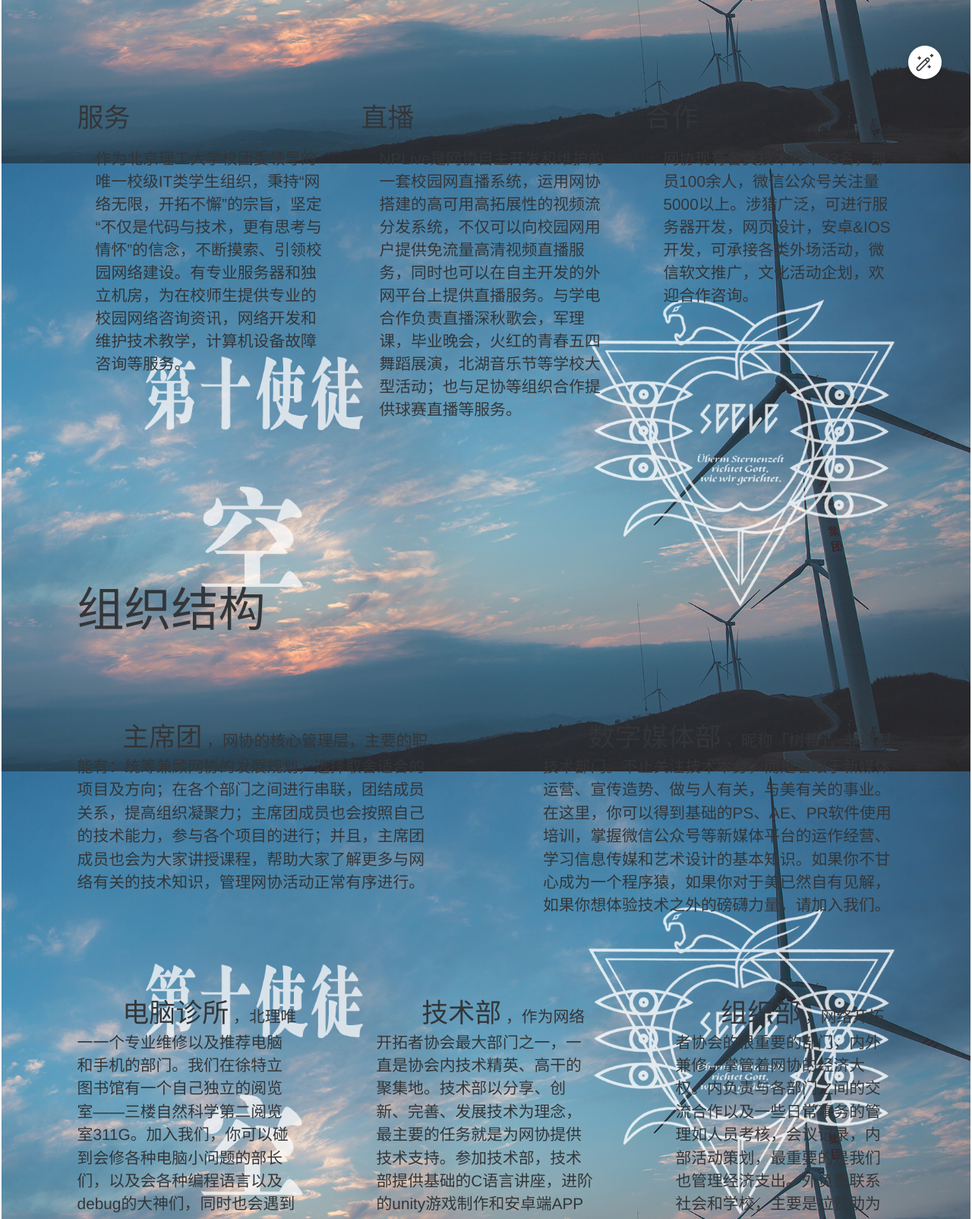
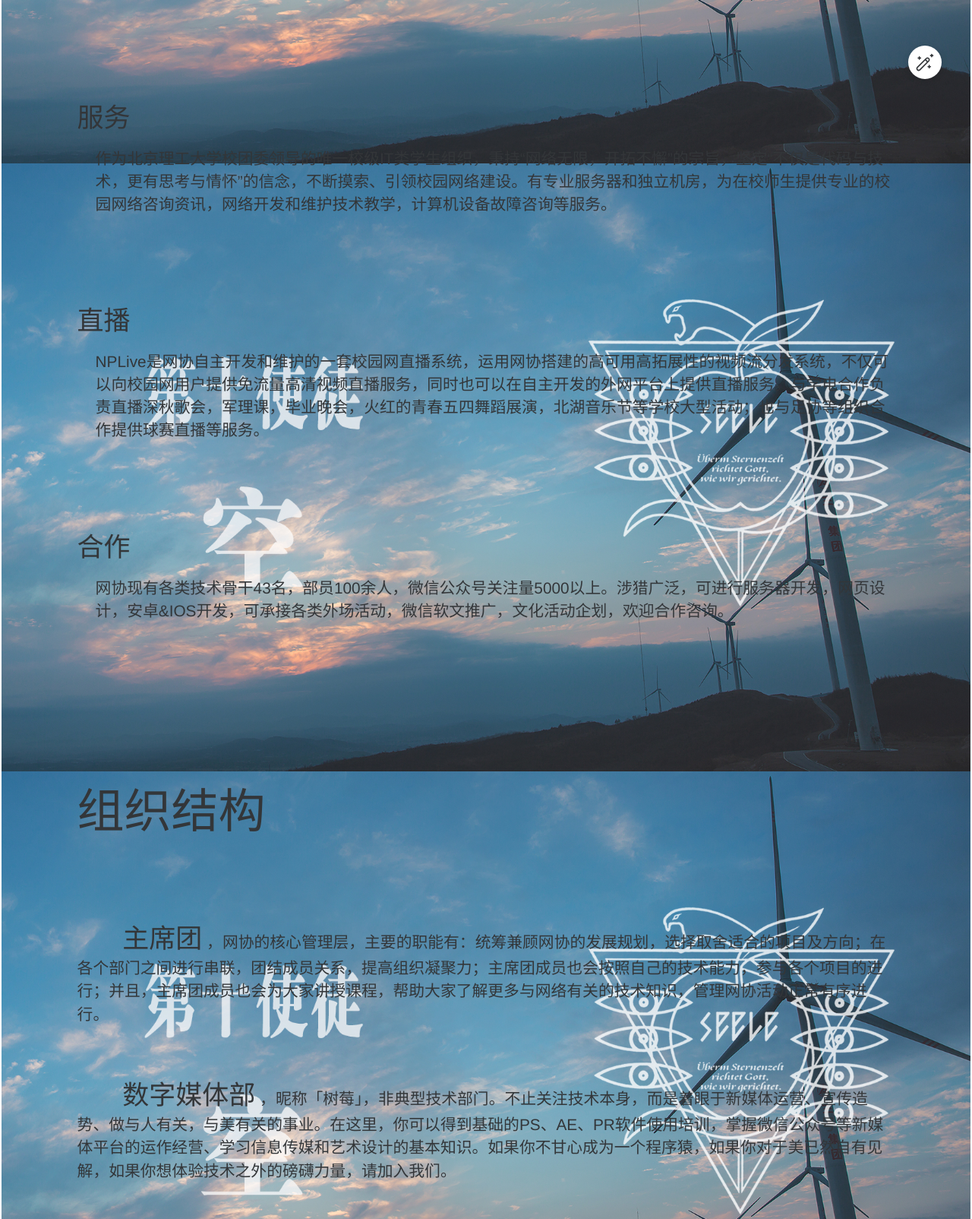
Before and after one commit to BITNP/bitnp-website, a Vue app: page /#/about-us in a window 1280 px wide. Shown: the part 656-2260 px from the top of the page at 76% size. Built offline with nearby package versions, Linux system fonts and the light colour scheme; some icons are missing.

Commit message:
VIEW about-us: BUG cols设为1时不能正常显示
即使n-grid的cols全设为1，改变页面宽度也只能用滚轮左右上下查看整个页面，而不是自动缩窄文本块的宽度。

```diff
--- a/src/views/about-us/aboutUs.vue
+++ b/src/views/about-us/aboutUs.vue
@@ -50,7 +50,7 @@ window.addEventListener("scroll", function () {
                 </div>
 
                 <div style="margin-bottom: 55px;">
-                    <n-grid cols="3" x-gap="45px" y-gap="55px">
+                    <n-grid cols="1" x-gap="45px" y-gap="55px">
                         <n-grid-item offset="0" span="1">
                             <n-space justify="start">
 
@@ -119,7 +119,7 @@ window.addEventListener("scroll", function () {
 
 
                     <div style="margin-bottom: 90px;">
-                        <n-grid cols="2" x-gap="150px" y-gap="55px">
+                        <n-grid cols="1" x-gap="150px" y-gap="55px">
 
                             <n-grid-item offset="0" span="1">
                                 <n-space justify="start">
@@ -154,7 +154,7 @@ window.addEventListener("scroll", function () {
                     </div>
 
                     <div style="margin-bottom: 55px;">
-                        <n-grid cols="3" x-gap="105px" y-gap="55px">
+                        <n-grid cols="1" x-gap="105px" y-gap="55px">
                             <n-grid-item offset="0" span="1">
                                 <n-space justify="start">
                                     <div class="introduction-container">
```
